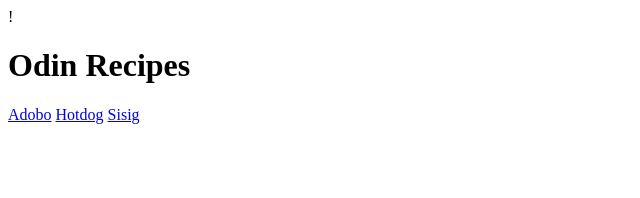
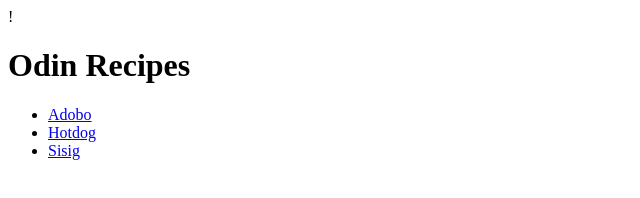
Before and after one commit to SneakyBoxu/odin-recipes, a plain HTML site: page index.html in a window 1280 px wide. Shown: the whole page, without its empty margins (0-640 px from the left). Drawn offline with Linux system fonts and the light colour scheme.

Commit message:
Putting all the links in an unordered list so they aren’t all on one line

```diff
--- a/index.html
+++ b/index.html
@@ -6,9 +6,11 @@
     </head>
     <Body>
         <h1>Odin Recipes</h1>
-     <a href="./recipes/adobo.html">Adobo</a>
-     <a href="./recipes/hotdog.html">Hotdog</a>
-     <a href="./recipes/sisig.html">Sisig</a>
 
+        <ul>
+    <li><a href="./recipes/adobo.html">Adobo</a></li>
+    <li><a href="./recipes/hotdog.html">Hotdog</a></li>
+    <li> <a href="./recipes/sisig.html">Sisig</a></li>
+        </ul>
     </Body>
 </html>
```
